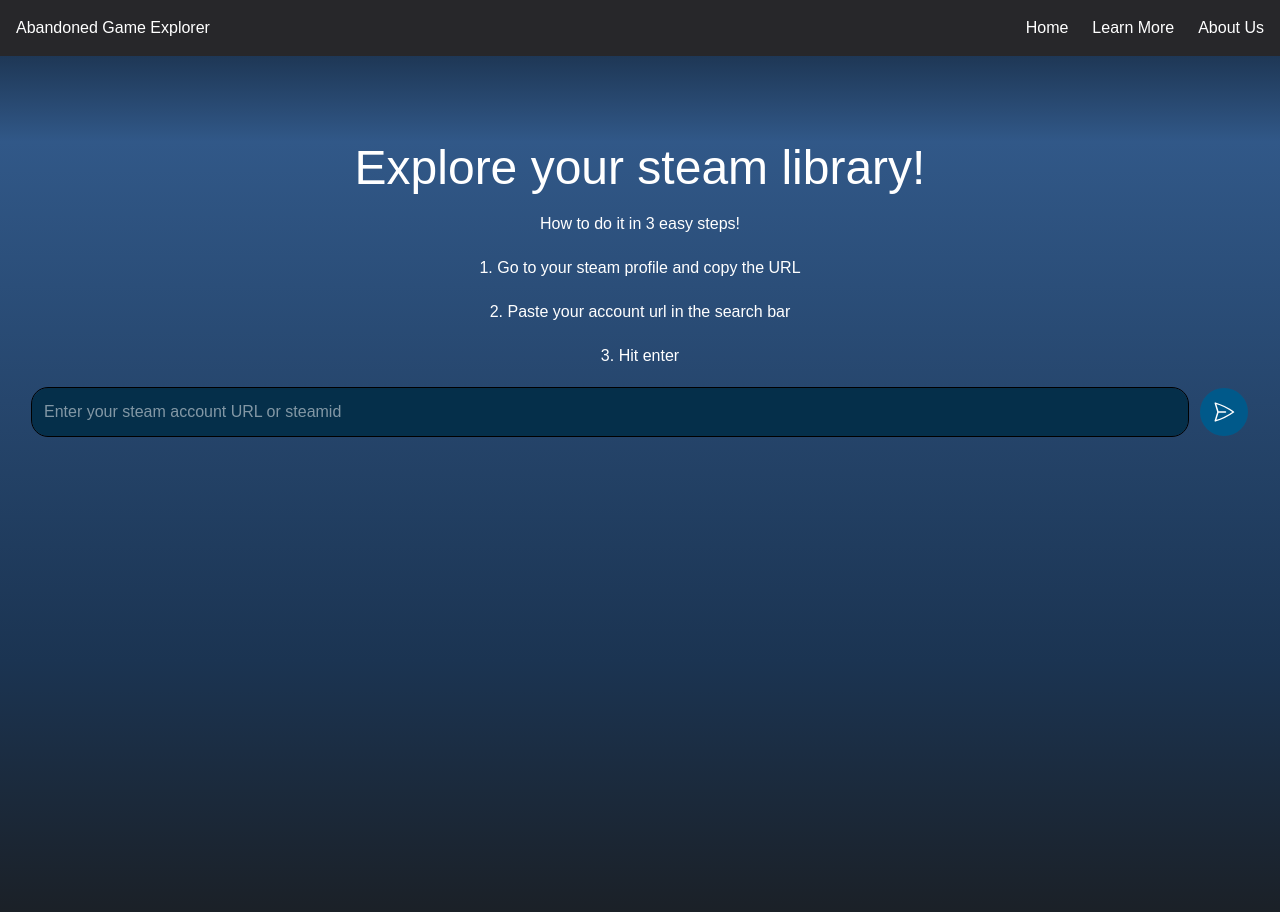
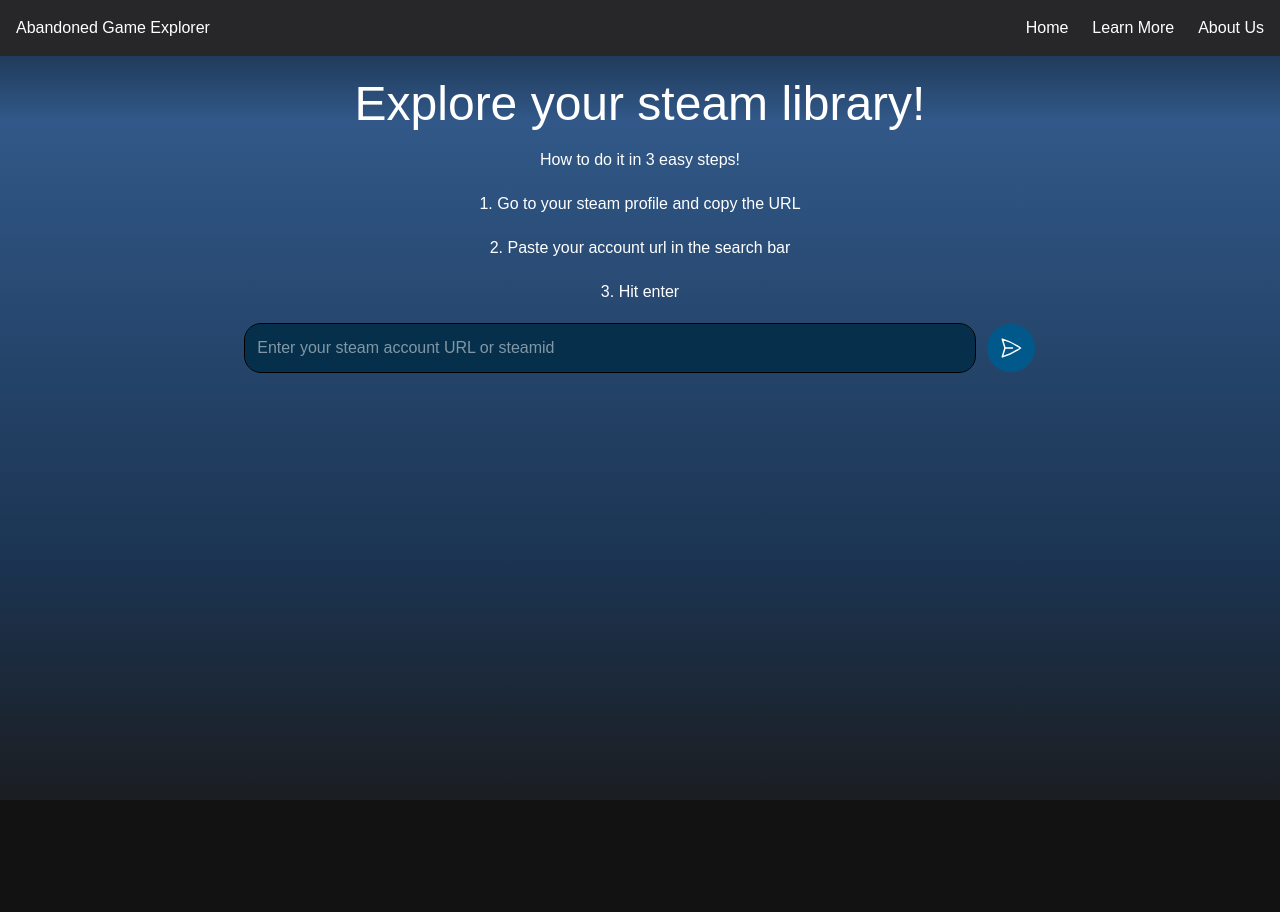
Before and after one commit to BergerMU/Abandoned-Game-Explorer, a Next.js app in the folder age/: page / in a window 1280 px wide. Shown: the top 912 px of the page. After the commit the page ends 800 px from the top, so only its background shows below. Built offline with nearby package versions, Linux system fonts and the light colour scheme; a web font is replaced by a local one.

Commit message:
Adjusted how pages were globally laid out to fix height sizing issues and background gradient issues. Changed the "Total Games" count to change based on your search filter.

```diff
--- a/age/app/about/page.tsx
+++ b/age/app/about/page.tsx
@@ -1,6 +1,6 @@
 export default function Homepage() {
 	return (
-    <div className="flex flex-col h-svh items-center p-8 sm:items-start gap-5">
+    <div className="flex flex-col items-center p-8 sm:items-start gap-5">
       <div>
 				<div className='text-3xl'>What's going on????</div>
 				<div>Uhhhhh i forgot</div>
--- a/age/app/accountdetails/page.tsx
+++ b/age/app/accountdetails/page.tsx
@@ -68,7 +68,7 @@
       subtext: "Level Up! (or something)",
     }, {
       games: userGameData,
-      header: "All your games!",
+      header: "All games",
       description: "",
       subtext: "",
     }
@@ -379,7 +379,7 @@
 
             <div className="flex flex-col text-right">
               <input type="text" className='w-60 p-3 h-10 outline-1 outline-black rounded-xl bg-sky-950' placeholder="Search for your games" onChange={e => setSearchGames(e.target.value)} value={searchGames} />
-              <p className='text-2xl'>{items.length} Games</p>
+              <p className='text-2xl'>{items.filter(g => g.name.toLowerCase().includes(searchGames.toLowerCase())).length} Games</p>
             </div>
           </div>
         </div>
@@ -507,7 +507,7 @@
   }, [steamid])
 
   return (
-    <main className="flex min-h-screen flex-col p-2 md:p-8 items-center">
+    <main className="flex flex-col p-2 md:p-8 items-center">
       {/* Loading user account info */}
       {loadingMessage ? (
         <div className='flex flex-col space-y-3 items-center'>
@@ -584,7 +584,7 @@
 
           <div className="grid grid-cols-2 md:grid-cols-6 justify-items-center gap-y-2">
             {categories.map((category, index) => (
-              <button onClick={() => setSelectedCategory(index)} className="bg-sky-950 p-2 rounded-xl w-28 cursor-pointer hover:shadow-[0_0_20px_rgba(114,193,255,0.7)] transition duration-200 hover:scale-110">{category.header}</button>
+              <button key={category.header} onClick={() => setSelectedCategory(index)} className="bg-sky-950 p-2 rounded-xl w-28 cursor-pointer hover:shadow-[0_0_20px_rgba(114,193,255,0.7)] transition duration-200 hover:scale-110">{category.header}</button>
             ))}
           </div>
 
--- a/age/app/globals.css
+++ b/age/app/globals.css
@@ -1,12 +1,6 @@
 @import "tailwindcss";
 
-:root {
-  --background: linear-gradient(360deg,#1b1e22 0%, #1b3452 30%, #315888 85%, #122235 100%);
-  --foreground: #000000;
-}
-
 body {
-  background: var(--background);
   color: white;
   font-family: sans-serif;
 }
--- a/age/app/layout.tsx
+++ b/age/app/layout.tsx
@@ -21,8 +21,8 @@
   return (
     <html lang="en">
       <body className={`${font.className} antialiased`}>
-
-      <nav className='flex z-50 flex-row justify-between p-4 bg-zinc-800 fixed top-0 w-full'>
+        <div className="flex flex-col min-h-screen bg-[linear-gradient(360deg,#1b1e22_0%,#1b3452_30%,#315888_85%,#122235_100%)]">
+          <nav className='fixed top-0 w-full z-50 flex-row p-4 bg-zinc-800 flex justify-between'>
             <Link href="/">Abandoned Game Explorer</Link>
             <div className='flex flex-row justify-between gap-6'>
               <Link href="/">Home</Link>
@@ -30,8 +30,9 @@
               <Link href="/about">About Us</Link>
             </div>
           </nav>
-      <div className="pt-20">
+          <div className="pt-20 flex-1">
             {children}
+          </div>
         </div>
       </body>
     </html>
--- a/age/app/learn/page.tsx
+++ b/age/app/learn/page.tsx
@@ -1,6 +1,6 @@
 export default function Homepage() {
   return (
-    <div className="flex flex-col h-svh items-center p-8 sm:items-start gap-5">
+    <div className="flex flex-col items-center p-8 sm:items-start gap-5">
       <div>
         <div className='text-3xl'>How does scoring work?</div>
         <ul className='space-y-5 list-disc list-inside'>
--- a/age/app/page.tsx
+++ b/age/app/page.tsx
@@ -76,7 +76,7 @@
   }
 
   return (
-    <div className="flex flex-col min-h-screen px-8 mt-16 items-center space-y-5">
+    <div className="flex flex-col px-8 items-center space-y-5 justify-center">
       {/* Instructions */}
       <p className="text-5xl">Explore your steam library!</p>
       <p>How to do it in 3 easy steps!</p>
@@ -85,9 +85,9 @@
       <p>3. Hit enter</p>
 
       {/* Search Form */}
-      <div className="flex flex-row w-full justify-center">
-        <form onSubmit={HandleSubmit} className='flex w-full space-x-3'>
-          <input placeholder="Enter your steam account URL or steamid" onChange={e => setUserInput(e.target.value)} className="w-full p-3 h-3xl outline-1 outline-black rounded-2xl bg-sky-950" value={userInput}></input>
+      <div className="flex flex-row w-full">
+        <form onSubmit={HandleSubmit} className='flex w-full space-x-3 justify-center'>
+          <input placeholder="Enter your steam account URL or steamid" onChange={e => setUserInput(e.target.value)} className="w-full md:w-3/5 p-3 h-3xl outline-1 outline-black rounded-2xl bg-sky-950" value={userInput}></input>
           <button type='submit' className="bg-sky-800 p-3 rounded-3xl cursor-pointer">
             <svg xmlns="http://www.w3.org/2000/svg" fill="none" viewBox="0 0 24 24" strokeWidth={1.5} stroke="currentColor" className="size-6">
               <path strokeLinecap="round" strokeLinejoin="round" d="M6 12 3.269 3.125A59.769 59.769 0 0 1 21.485 12 59.768 59.768 0 0 1 3.27 20.875L5.999 12Zm0 0h7.5" />
```
Lines whose indentation alone changed are shown as unchanged.
